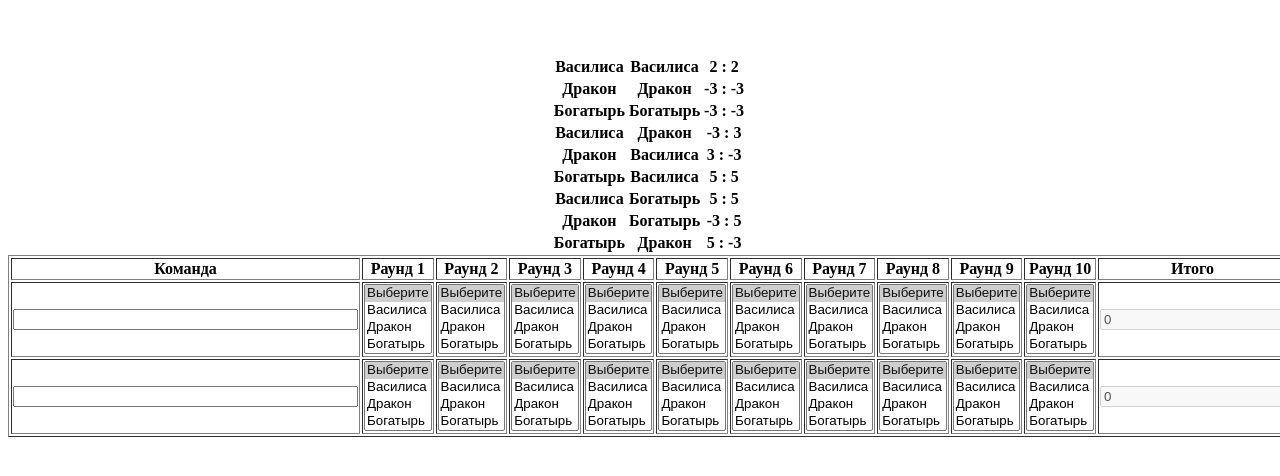
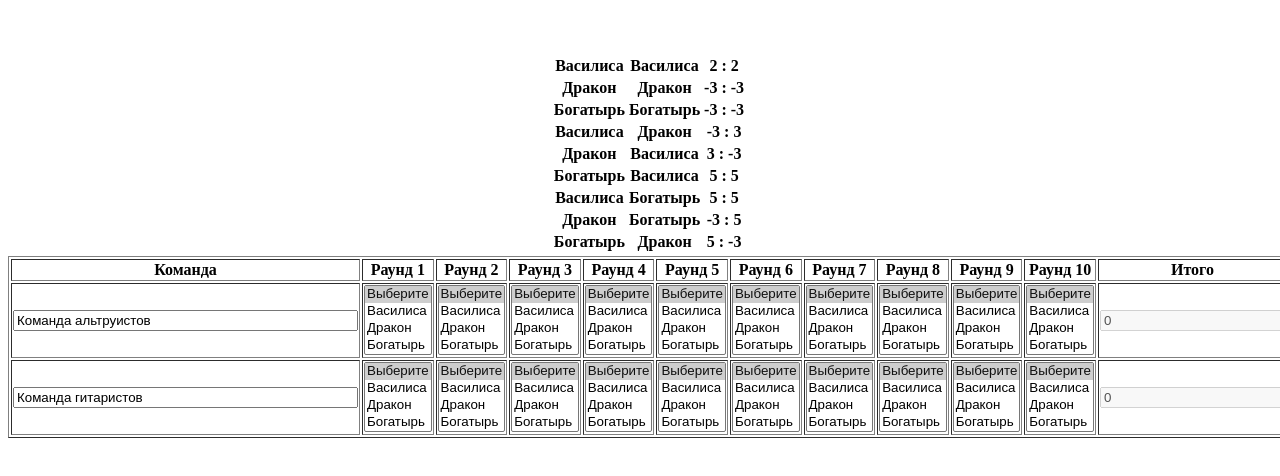
Before and after one commit to inallyoung/inallyoung.github.io, a plain HTML site: page games/kek.html in a window 1280 px wide. Shown: the part 162-638 px from the top of the page. Drawn offline with Linux system fonts and the light colour scheme.

Commit message:
Added team names

```diff
--- a/games/kek.html
+++ b/games/kek.html
@@ -164,6 +164,7 @@
                         <th>Дракон</th>
                         <th>5 : -3</th>
                     </tr>
+                    <tr></tr>
                 </table>
             </tr>
 
@@ -185,7 +186,7 @@
                         <th>Итого</th>
                     </tr>
                     <tr>
-                        <td><input type="text" size="40"></td>
+                        <td><input type="text" size="40" value="Команда альтруистов"></td>
                         <td>
                             <select  size="4" id="person00" onchange="compute(this)">
                                 <option selected>Выберите</option>
@@ -272,7 +273,7 @@
                     </tr>
 
                     <tr>
-                        <td><input type="text" size="40"></td>
+                        <td><input type="text" size="40" value="Команда гитаристов"></td>
                         <td>
                             <select size="4" id="person10" onchange="compute(this)">
                                 <option selected>Выберите</option>
```
